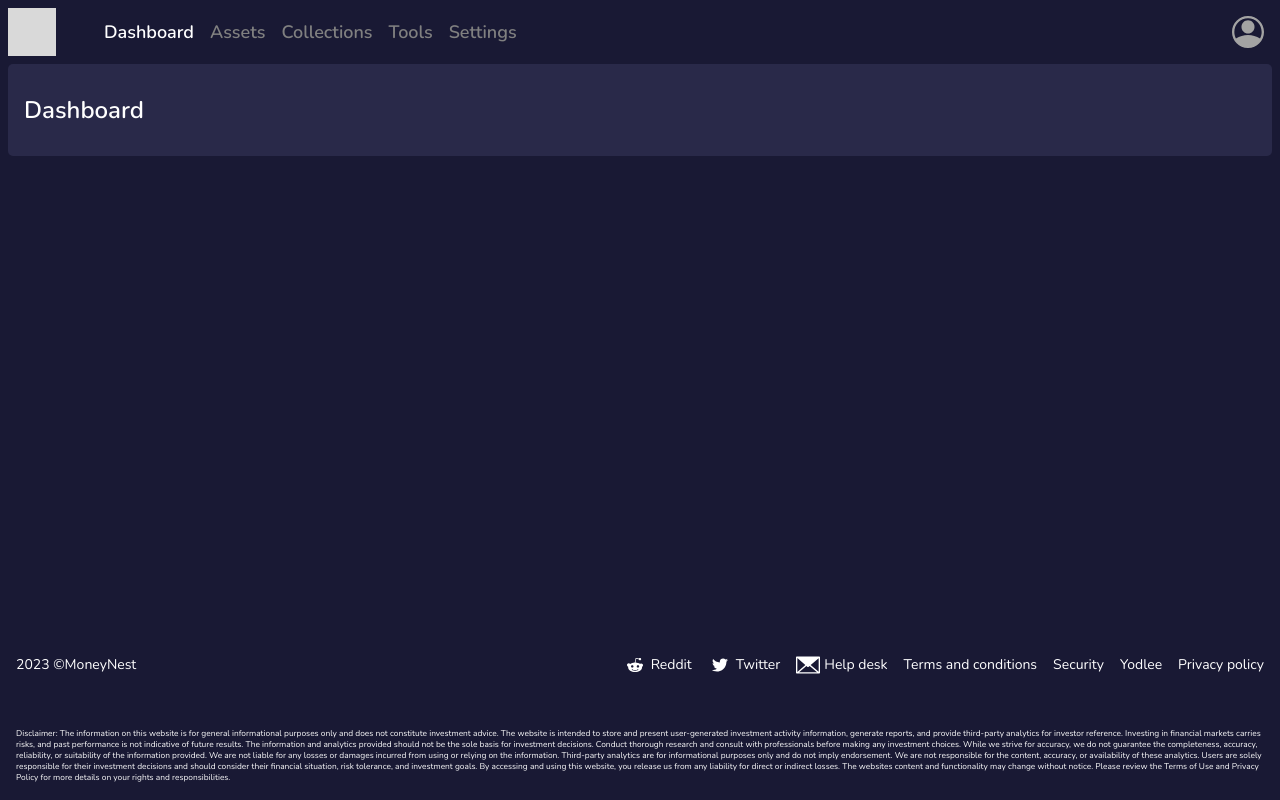
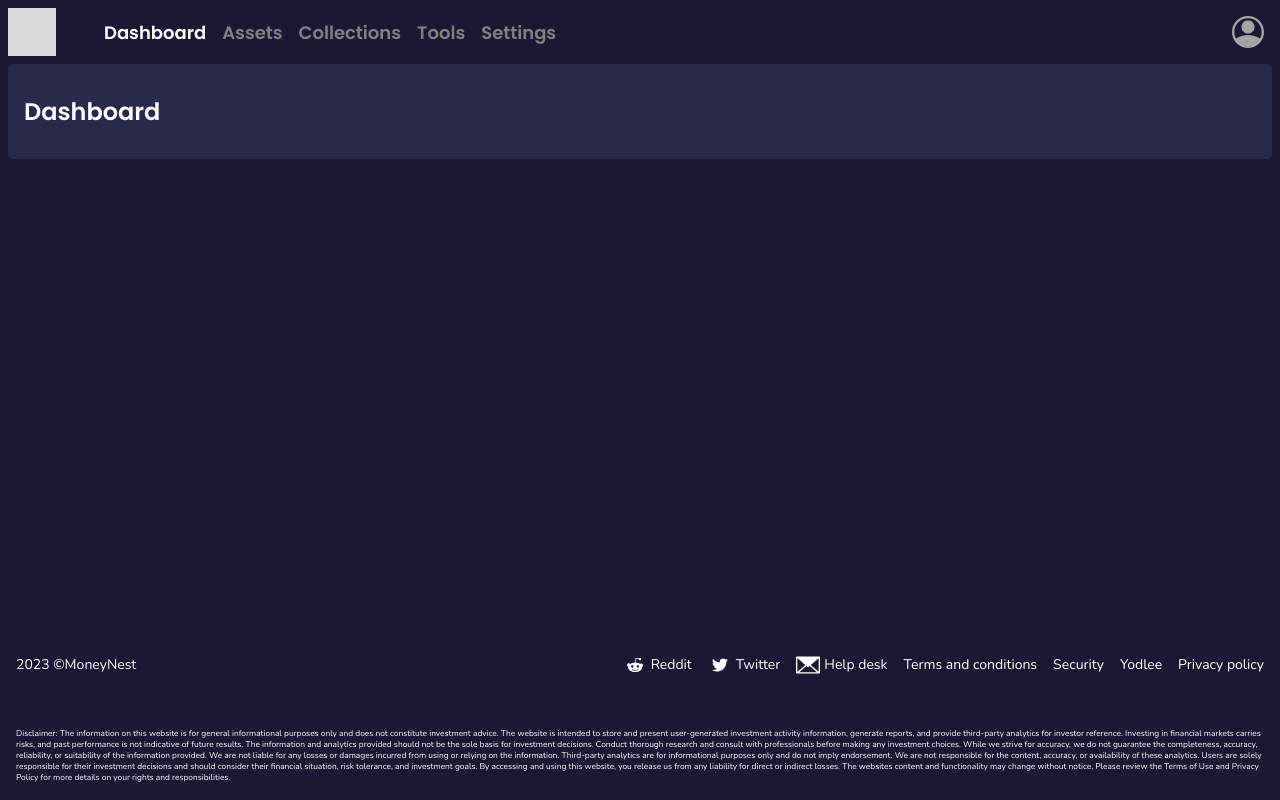
Before and after one commit to Jenya-b/moneynest, a React (Create React App) app: page / in a window 1280 px wide. Built offline with nearby package versions, Linux system fonts and the light colour scheme.

Commit message:
feat: add font-family

```diff
--- a/public/index.html
+++ b/public/index.html
@@ -6,7 +6,7 @@
     <link rel="preconnect" href="https://fonts.googleapis.com" />
     <link rel="preconnect" href="https://fonts.gstatic.com" crossorigin />
     <link
-      href="https://fonts.googleapis.com/css2?family=Nunito:ital,wght@0,200;0,300;0,400;0,500;0,600;0,700;0,800;0,900;0,1000;1,200;1,300;1,400;1,500;1,600;1,700;1,800;1,900;1,1000&display=swap"
+      href="https://fonts.googleapis.com/css2?family=Nunito:ital,wght@0,200;0,300;0,400;0,500;0,600;0,700;0,800;0,900;0,1000;1,200;1,300;1,400;1,500;1,600;1,700;1,800;1,900;1,1000&family=Poppins:ital,wght@0,100;0,200;0,300;0,400;0,500;0,600;0,700;0,800;0,900;1,100;1,200;1,300;1,400;1,500;1,600;1,700;1,800;1,900&display=swap"
       rel="stylesheet"
     />
     <meta name="viewport" content="width=device-width, initial-scale=1" />
--- a/src/modules/components/Breadcrumbs/Breadcrumbs.styled.ts
+++ b/src/modules/components/Breadcrumbs/Breadcrumbs.styled.ts
@@ -8,6 +8,7 @@
   align-items: center;
   column-gap: 20px;
   color: ${({ theme }) => theme.colors.textTertiary};
+  font-family: 'Poppins', sans-serif;
   font-size: 18px;
   font-style: normal;
   font-weight: 400;
--- a/src/modules/components/Header/Menu/Menu.styled.ts
+++ b/src/modules/components/Header/Menu/Menu.styled.ts
@@ -11,6 +11,7 @@
 
 export const Button = styled.button<ButtonProps>`
   background: none;
+  font-family: 'Poppins', sans-serif;
   font-size: 18px;
   font-style: normal;
   font-weight: 600;
@@ -19,6 +20,7 @@
 `;
 
 export const StyledNavLink = styled(NavLink)`
+  font-family: 'Poppins', sans-serif;
   font-size: 18px;
   font-style: normal;
   font-weight: 600;
@@ -33,6 +35,7 @@
 export const NavLinkMenu = styled.p`
   position: relative;
   padding: 10px 32px 10px 72px;
+  font-family: 'Poppins', sans-serif;
   font-size: 18px;
   font-style: normal;
   font-weight: 600;
--- a/src/modules/pages/IsinSearch/IsinSearch.styled.ts
+++ b/src/modules/pages/IsinSearch/IsinSearch.styled.ts
@@ -27,6 +27,10 @@
   font-weight: 600;
   line-height: normal;
   color: ${({ theme }) => theme.colors.textPrimary};
+
+  p {
+    font-family: 'Poppins', sans-serif;
+  }
 `;
 
 export const ButtonMore = styled.button`
@@ -77,12 +81,18 @@
   background: ${({ theme }) => theme.colors.bgPrimary};
   padding-left: 24px;
   color: ${({ theme }) => theme.colors.textPrimary};
+  font-family: 'Poppins', sans-serif;
+  font-size: 16px;
+  font-style: normal;
+  font-weight: 400;
+  line-height: normal;
 `;
 
 export const ButtonSearch = styled.button`
   height: 100%;
   border-radius: 5px;
   background: ${({ theme }) => theme.colors.bgBtn};
+  font-family: 'Poppins', sans-serif;
   font-size: 16px;
   font-style: normal;
   font-weight: 600;
--- a/src/styles/global.ts
+++ b/src/styles/global.ts
@@ -5,7 +5,6 @@
 		padding: 0;
 		margin: 0;
 		border: 0;
-		font-family: 'Nunito', sans-serif;
 	}
 	*,
 	*::before,
@@ -31,6 +30,7 @@
 	}
 	html,
 	body {
+		font-family: 'Nunito', sans-serif;
 		height: 100%;
 		width: 100%;
 		font-size: 100%;
```
